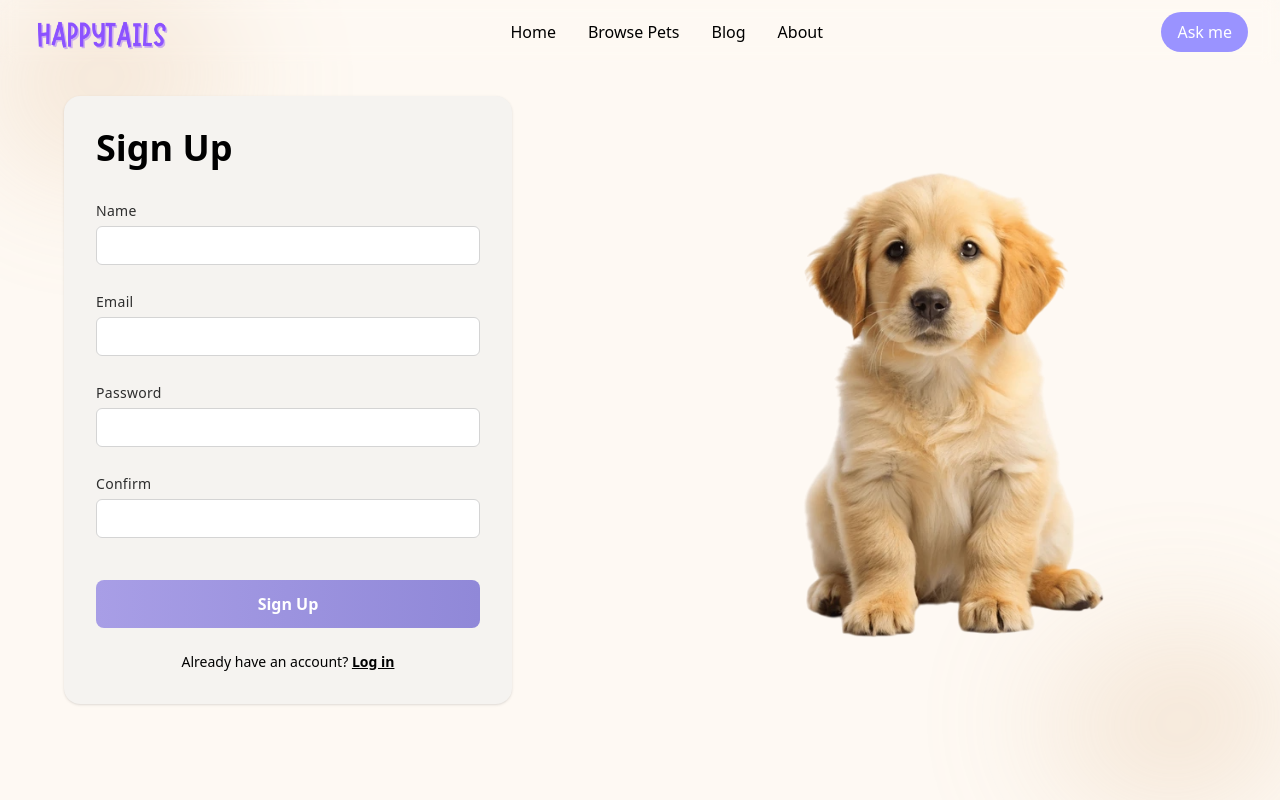
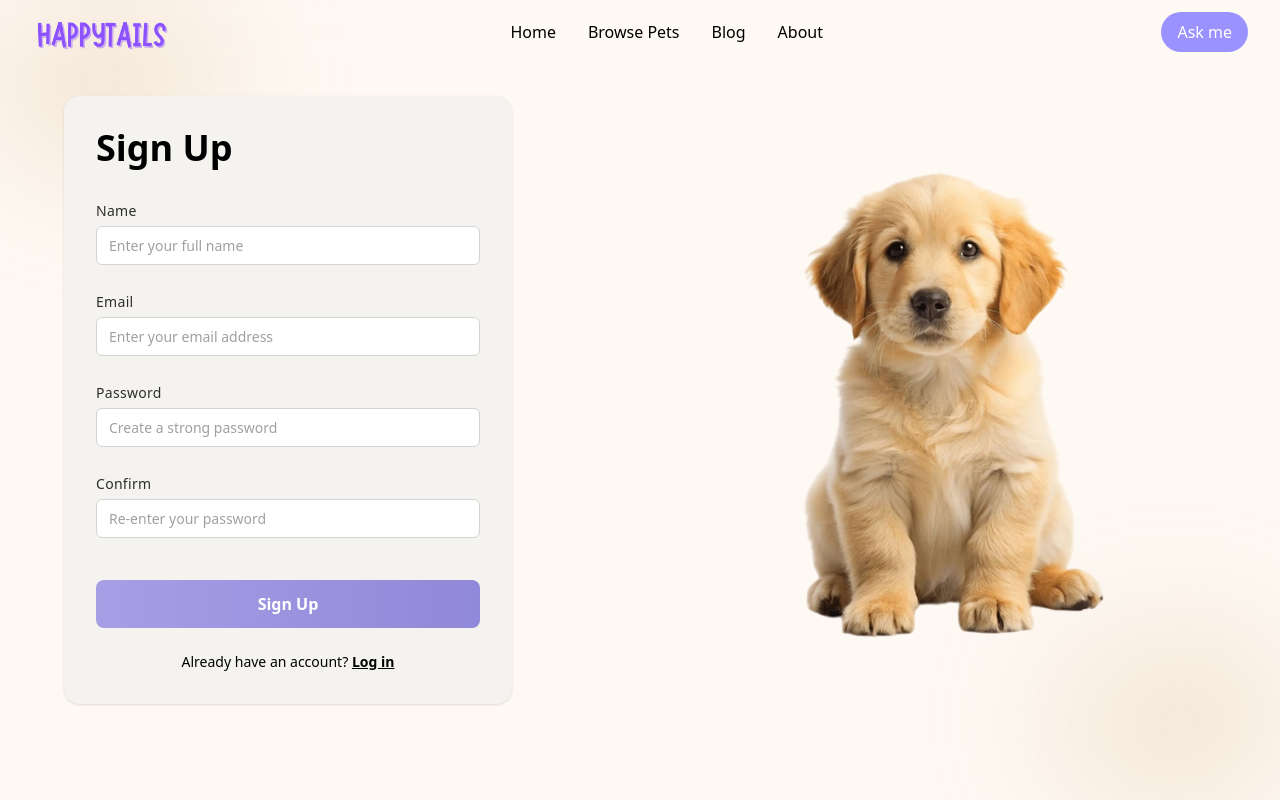
Before and after one commit to independent-project-2/HappyTail-Frontend, a React (Vite) app: page /signup in a window 1280 px wide. Built offline with nearby package versions, Linux system fonts and the light colour scheme.

Commit message:
add the placeholders to the signup pages and login page input fields

```diff
--- a/src/pages/Login.tsx
+++ b/src/pages/Login.tsx
@@ -169,6 +169,7 @@ const Login: React.FC = () => {
                   name="email"
                   value={formData.email}
                   onChange={handleChange}
+                  placeholder="Enter your email address"
                   error={errors.email}
                   autoComplete="email"
                 />
@@ -187,6 +188,7 @@ const Login: React.FC = () => {
                   name="password"
                   value={formData.password}
                   onChange={handleChange}
+                  placeholder="Enter your password"
                   error={errors.password}
                   autoComplete="current-password"
                 />
--- a/src/pages/SignUp.tsx
+++ b/src/pages/SignUp.tsx
@@ -175,6 +175,7 @@ const SignUp: React.FC = () => {
                   name="name"
                   value={formData.name}
                   onChange={handleChange}
+                  placeholder="Enter your full name"
                   error={errors.name}
                   autoComplete="name"
                 />
@@ -193,6 +194,7 @@ const SignUp: React.FC = () => {
                 name="email"
                 value={formData.email}
                 onChange={handleChange}
+                placeholder="Enter your email address"
                 error={errors.email}
                 autoComplete="email"
               />
@@ -211,6 +213,7 @@ const SignUp: React.FC = () => {
                   name="password"
                   value={formData.password}
                   onChange={handleChange}
+                  placeholder="Create a strong password"
                   error={errors.password}
                   autoComplete="new-password"
                 />
@@ -229,6 +232,7 @@ const SignUp: React.FC = () => {
                   name="confirm"
                   value={formData.confirm}
                   onChange={handleChange}
+                  placeholder="Re-enter your password"
                   error={errors.confirm}
                   autoComplete="new-password"
                 />
```
